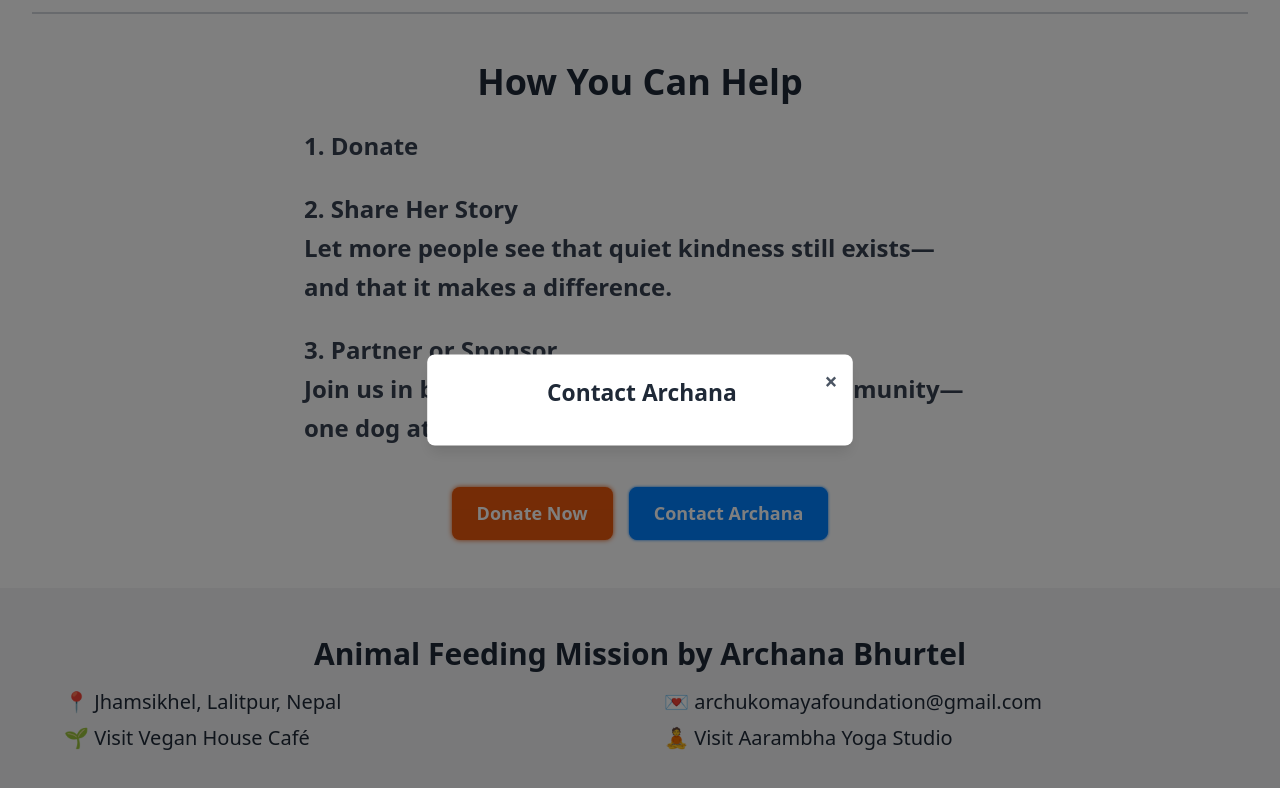
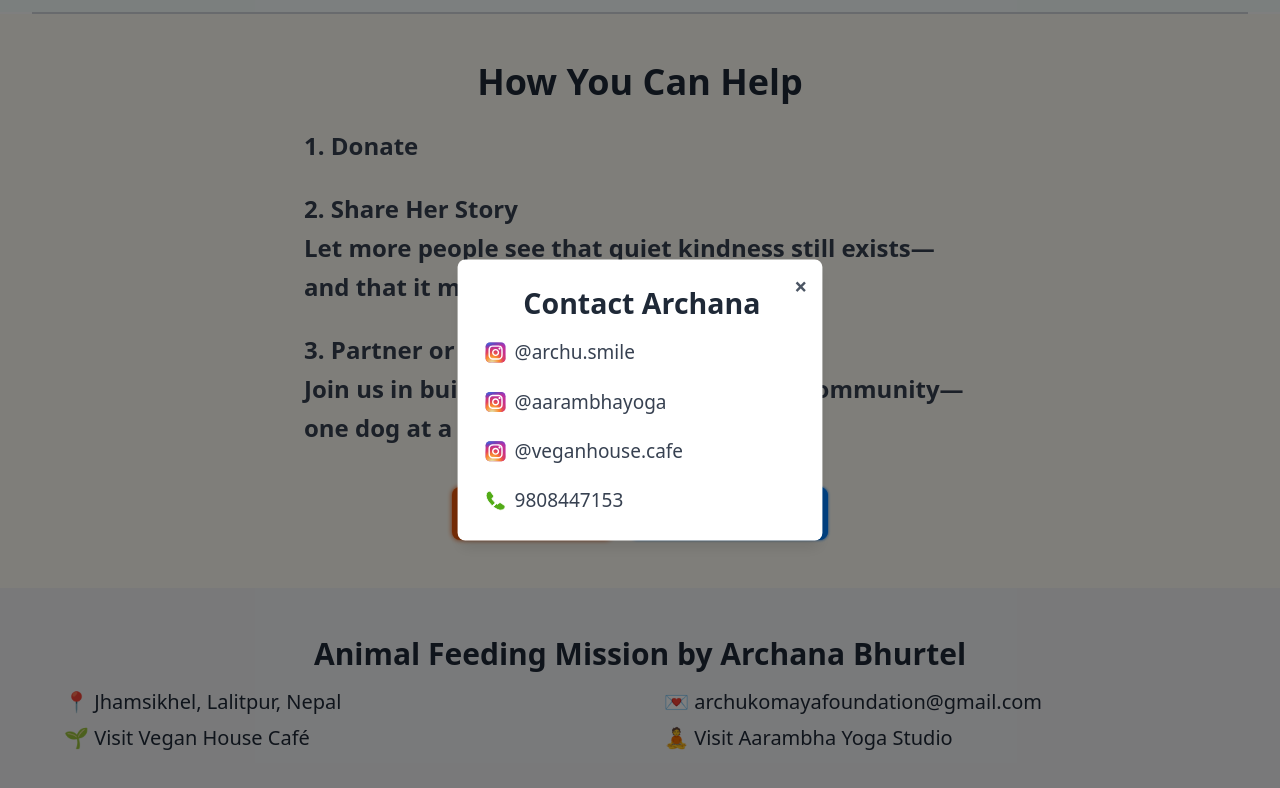
Before and after one commit to mohitdahal3/website-for-archana, a plain HTML site: page index.html in a window 1280 px wide. Both pictures are taken after a click on the button "Contact Archana". Drawn offline with nearby package versions, Linux system fonts and the light colour scheme.

Commit message:
Populated the contact modal.

```diff
--- a/index.html
+++ b/index.html
@@ -57,7 +57,7 @@
   </section>
 
 
-  <section id="videos" class="py-12 bg-white">
+  <section id="videos" class="py-12 background-sky-blue">
     <h2 class="text-4xl font-bold text-center text-gray-800 mb-10">
       See Archana in Action
     </h2>
@@ -204,7 +204,7 @@
   <hr class="w-[95%] h-[2px] bg-gray-300 mx-auto border-none" />
 
 
-  <section id="about" class="py-10 bg-white">
+  <section id="about" class="py-10 background-light-yellow">
     <div class="w-[98%] md:w-[90%] lg:w-[85%] mx-auto text-center px-4">
       <h2 class="text-4xl font-extrabold text-gray-800 mb-4">
         A Mother to the Voiceless
@@ -235,7 +235,7 @@
 
   <hr class="w-[95%] h-[2px] bg-gray-300 mx-auto border-none" />
 
-  <section class="py-16 bg-white px-4">
+  <section class="py-16 background-tea-rose px-4">
     <div class="max-w-7xl mx-auto grid grid-cols-1 lg:grid-cols-[4fr_6fr] gap-8 items-center">
 
       <!-- Image -->
@@ -283,7 +283,7 @@
 
   <hr class="w-[95%] h-[2px] bg-gray-300 mx-auto border-none" />
 
-  <section id="about-archana" class="py-12 bg-white">
+  <section id="about-archana" class="py-12 background-sky-blue">
     <div class="w-[98%] md:w-[90%] lg:w-[85%] mx-auto px-4">
       <!-- Section Title -->
       <h2 class="text-4xl font-extrabold text-gray-800 text-center mb-6">
@@ -308,7 +308,7 @@
 
   <hr class="w-[95%] h-[2px] bg-gray-300 mx-auto border-none" />
 
-  <section id="how-you-can-help" class="py-12 bg-white">
+  <section id="how-you-can-help" class="py-12 background-light-yellow">
     <div class="w-[98%] md:w-[90%] lg:w-[85%] mx-auto px-4 text-center">
       <!-- Section Title -->
       <h2 class="text-4xl font-extrabold text-gray-800 mb-6">
@@ -401,21 +401,45 @@
 
     <!-- Modal Content Wrapper -->
     <div
-      class="bg-white w-[90%] max-w-md max-h-[90vh] overflow-hidden p-0 rounded-lg shadow-lg relative transform scale-95 transition-transform duration-300">
-      <div class="p-6 overflow-y-auto max-h-[90vh] pr-5">
+      class="bg-white w-[90%] max-w-sm max-h-[90vh] overflow-hidden p-0 rounded-lg shadow-lg relative transform scale-95 transition-transform duration-300">
+
+      <div class="p-7 overflow-y-auto max-h-[90vh] pr-6">
         <!-- Close Button -->
         <button id="close-contact-modal" class="absolute top-3 right-4 text-gray-600 hover:text-black text-2xl font-bold">
           &times;
         </button>
 
         <!-- Modal Body -->
-        <h3 class="text-2xl font-semibold mb-4 text-center text-gray-800">Contact Archana</h3>
+        <h2 class="text-3xl font-semibold mb-5 text-center text-gray-800">Contact Archana</h2>
+
+        <div class="flex flex-col gap-6 items-start text-left text-gray-700 text-xl font-medium">
+
+          <a href="https://www.instagram.com/archu.smile?igsh=YzI5c3B4bnhjdGRx" target="_blank" class="flex items-center gap-2">
+            <img src="./media/instagram-icon.svg" alt="Instagram" class="w-6 h-6" />
+            <span class="option-hoverable">@archu.smile</span>
+          </a>
+
+          <a href="https://www.instagram.com/aarambhayoga?igsh=MWNmbDhjdWdtbGVpdQ==" target="_blank" class="flex items-center gap-2">
+            <img src="./media/instagram-icon.svg" alt="Instagram" class="w-6 h-6" />
+            <span class="option-hoverable">@aarambhayoga</span>
+          </a>
+
+          <a href="https://www.instagram.com/veganhouse.cafe?igsh=MTdnMndtaXk5b3Y4YQ==" target="_blank" class="flex items-center gap-2">
+            <img src="./media/instagram-icon.svg" alt="Instagram" class="w-6 h-6" />
+            <span class="option-hoverable">@veganhouse.cafe</span>
+          </a>
+
+          <a href="tel:+977 9808447153" class="flex items-center gap-2">
+            <img src="./media/phone-icon.svg" alt="Phone" class="w-6 h-6" />
+            <span class="option-hoverable">9808447153</span>
+          </a>
 
 
-
+        </div>
       </div>
     </div>
   </div>
+
 
 
 
--- a/style.css
+++ b/style.css
@@ -161,9 +161,13 @@ video:fullscreen {
 
 
 .background-tea-rose{
-  background-color: #E5C8CD;
+  background-color: #ffedf0aa;
 }
 
 .background-sky-blue{
-  background-color: #fcfeff;
+  background-color: #f3fffe96;
 }
+
+.background-light-yellow{
+  background-color: #fffdf5;
+}
```
Also changed, not shown: media/instagram-icon.svg (added), media/phone-icon.svg (added).
